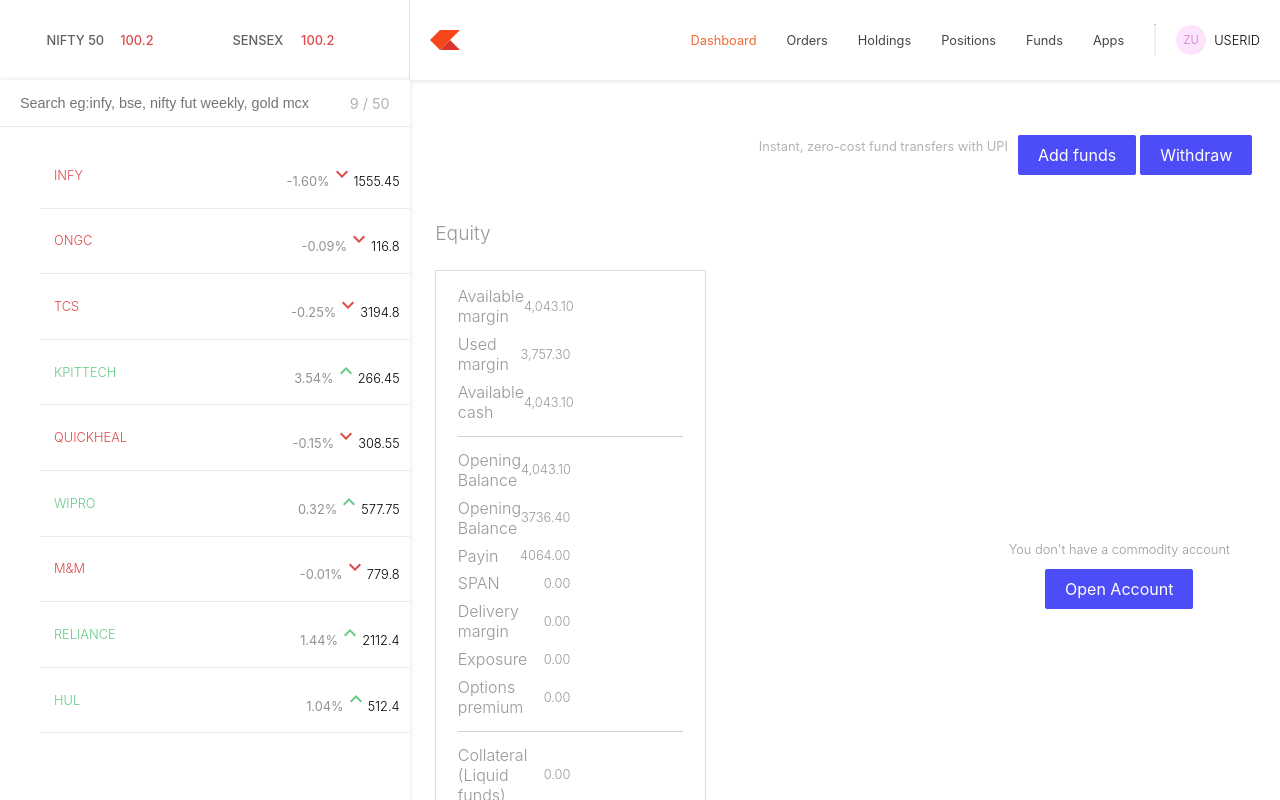
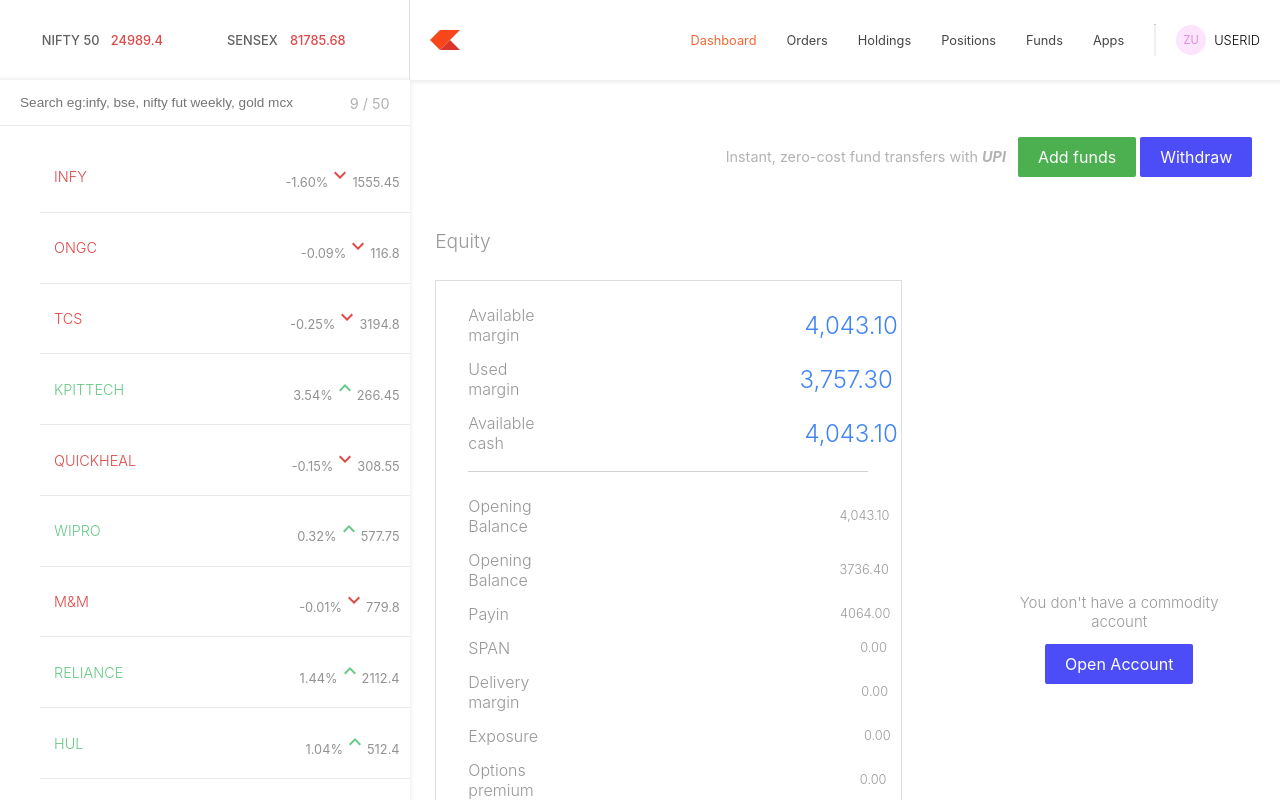
Before and after one commit to aditya-upadhyay-7/zerodha_clone, a React (Create React App) app in the folder dashboard/: page /funds in a window 1280 px wide. Built offline with nearby package versions, Linux system fonts and the light colour scheme.

Commit message:
Improved Styling

```diff
--- a/dashboard/src/components/Funds.js
+++ b/dashboard/src/components/Funds.js
@@ -5,7 +5,7 @@
   return (
     <>
       <div className="funds">
-        <p>Instant, zero-cost fund transfers with UPI </p>
+        <p>Instant, zero-cost fund transfers with <b><i>UPI</i></b> </p>
         <Link className="btn btn-green">Add funds</Link>
         <Link className="btn btn-blue">Withdraw</Link>
       </div>
@@ -19,57 +19,57 @@
           <div className="table">
             <div className="data">
               <p>Available margin</p>
-              <p className="imp colored">4,043.10</p>
+              <p className="imp colored" style={{marginLeft:"270px"}}>4,043.10</p>
             </div>
             <div className="data">
               <p>Used margin</p>
-              <p className="imp">3,757.30</p>
+              <p className="imp colored" style={{marginLeft:"280px"}}>3,757.30</p>
             </div>
             <div className="data">
               <p>Available cash</p>
-              <p className="imp">4,043.10</p>
+              <p className="imp colored" style={{marginLeft:"270px"}}>4,043.10</p>
             </div>
             <hr />
             <div className="data">
               <p>Opening Balance</p>
-              <p>4,043.10</p>
+              <p style={{marginLeft:"308px"}}>4,043.10</p>
             </div>
             <div className="data">
               <p>Opening Balance</p>
-              <p>3736.40</p>
+              <p style={{marginLeft:"308px"}}>3736.40</p>
             </div>
             <div className="data">
               <p>Payin</p>
-              <p>4064.00</p>
+              <p style={{marginLeft:"331px"}}>4064.00</p>
             </div>
             <div className="data">
               <p>SPAN</p>
-              <p>0.00</p>
+              <p style={{marginLeft:"350px"}}>0.00</p>
             </div>
             <div className="data">
               <p>Delivery margin</p>
-              <p>0.00</p>
+              <p style={{marginLeft:"332px"}}>0.00</p>
             </div>
             <div className="data">
               <p>Exposure</p>
-              <p>0.00</p>
+              <p style={{marginLeft:"326px"}}>0.00</p>
             </div>
             <div className="data">
               <p>Options premium</p>
-              <p>0.00</p>
+              <p style={{marginLeft:"326px"}}>0.00</p>
             </div>
             <hr />
             <div className="data">
               <p>Collateral (Liquid funds)</p>
-              <p>0.00</p>
+              <p style={{marginLeft:"324px"}}>0.00</p>
             </div>
             <div className="data">
               <p>Collateral (Equity)</p>
-              <p>0.00</p>
+              <p style={{marginLeft:"324px"}}>0.00</p>
             </div>
             <div className="data">
               <p>Total Collateral</p>
-              <p>0.00</p>
+              <p style={{marginLeft:"324px"}}>0.00</p>
             </div>
           </div>
         </div>
--- a/dashboard/src/components/Orders.js
+++ b/dashboard/src/components/Orders.js
@@ -1,5 +1,6 @@
 import React from "react";
 import { Link } from "react-router-dom";
+
 
 const Orders = () => {
   return (
--- a/dashboard/src/components/TopBar.js
+++ b/dashboard/src/components/TopBar.js
@@ -8,12 +8,12 @@
       <div className="indices-container">
         <div className="nifty">
           <p className="index">NIFTY 50</p>
-          <p className="index-points">{100.2} </p>
+          <p className="index-points">{24989.40} </p>
           <p className="percent"> </p>
         </div>
         <div className="sensex">
           <p className="index">SENSEX</p>
-          <p className="index-points">{100.2}</p>
+          <p className="index-points">{81785.68}</p>
           <p className="percent"></p>
         </div>
       </div>
--- a/dashboard/src/components/WatchList.js
+++ b/dashboard/src/components/WatchList.js
@@ -1,7 +1,7 @@
 import React, { useState } from "react";
 
 import { Tooltip, Grow } from "@mui/material";
-import { BarChartOutlined, KeyboardArrowDown, KeyboardArrowUp, MoreHoriz } from "@mui/icons-material";
+import {KeyboardArrowDown, KeyboardArrowUp} from "@mui/icons-material";
 
 import { watchlist } from "../data/data";
 
@@ -48,11 +48,11 @@
         <div className="itemInfo">
           <span className="percent">{stock.percent}</span>
           {stock.isDown ? (
-            <KeyboardArrowDown className="down" />
+            <KeyboardArrowDown className="down"/>
           ) : (
             <KeyboardArrowUp className="up" />
           )}
-          <span className="price">{stock.price}</span>
+          <span className="percent">{stock.price}</span>
         </div>
       </div>
         {showWatchlistActions && <WatchListActions uid={stock.name}/>}
@@ -73,11 +73,11 @@
         </Tooltip>
 
         <Tooltip title="Analytics (A)" placement="top" arrow TransitionComponent={Grow}>
-          <button className="action"><BarChartOutlined className="icon"/></button>
+          <button className="action">||||</button>
         </Tooltip>
 
         <Tooltip title="More" placement="top" arrow TransitionComponent={Grow}>
-          <button className="action"><MoreHoriz className="icon"/></button>
+          <button className="action">:::</button>
         </Tooltip>
       </span>
     </span>
--- a/dashboard/src/index.css
+++ b/dashboard/src/index.css
@@ -37,9 +37,11 @@
 }
 
 .funds p {
-  font-size: 0.8rem;
+  font-size: 0.9rem;
   color: rgb(179, 179, 179);
-  margin-right: 8px;
+  margin-right: 10px;
+  margin-top: 30px;
+
 }
 
 .btn {
@@ -52,11 +54,11 @@
 }
 
 .btn-green {
-  background: #4caf50;
+  background-color: #4caf50 !important;
 }
 
 .btn-blue {
-  background: #4184f3;
+  background-color: #4184f3;
 }
 
 .row {
@@ -94,12 +96,12 @@
 
 .table {
   border: 1px solid #ddd;
+  width: 400px;
   padding: 5% 8%;
 }
 
 .table .data {
   display: flex;
-  align-items: center;
   justify-content: space-between;
 }
 
@@ -113,12 +115,13 @@
 }
 
 .imp {
-  font-size: 1.5rem;
+  align-items: end !important;
+  font-size: 1.5rem !important;
   color: #313131;
 }
 
 .colored {
-  color: #4184f3;
+  color: #4184f3 !important;
 }
 
 .table hr {
@@ -134,6 +137,7 @@
 }
 
 .commodity p {
+  font-size: 15px !important;
   margin-bottom: 10%;
   color: #c9c9c9;
 }
@@ -653,7 +657,7 @@
   height: 6%;
   border: none;
   padding: 15px 20px;
-  font-size: 0.9rem;
+  font-size: 0.85rem;
   font-weight: 400;
   color: rgb(241, 241, 241);
   border-bottom: 0.8px solid rgb(235, 234, 234);
@@ -683,7 +687,7 @@
   align-items: center;
   justify-content: space-between;
   font-weight: 300;
-  font-size: 0.8rem;
+  font-size: 0.9rem;
   position: relative;
 }
 
```
